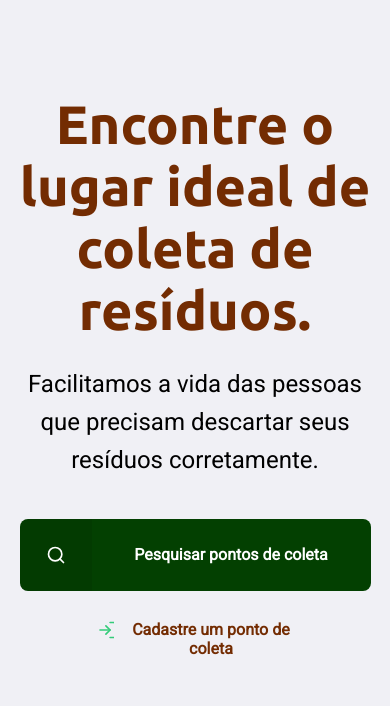
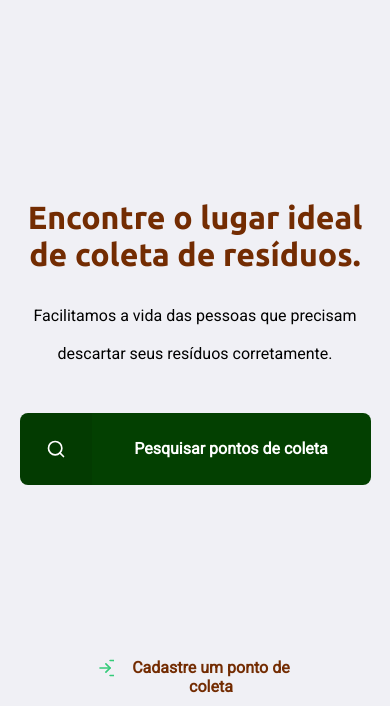
Before and after one commit to eduardoc7/capicollect, a website: page src/views/index.html in a window 390 px wide. Shown: the part 138-844 px from the top of the page. Drawn offline with nearby package versions, Linux system fonts and the light colour scheme; files that its build step writes are made by us from their sources.

Commit message:
fixing responsive.css

```diff
--- a/package.json
+++ b/package.json
@@ -1,7 +1,7 @@
 {
   "name": "nlw",
   "scripts": {
-    "start": "node server.js"
+    "start": "node src/server.js"
   },
   "dependencies": {
     "express": "^4.17.1",
--- a/public/styles/home.css
+++ b/public/styles/home.css
@@ -1,7 +1,8 @@
-
 #page-home {
     height: 100vh;
-
+    background: url("../../assets/home-background2.png") no-repeat bottom;
+    background-position: 40vw;
+    background-size: 60rem;
 }
 
 #page-home .content {
--- a/public/styles/responsive.css
+++ b/public/styles/responsive.css
@@ -1,6 +1,6 @@
 @media (max-width: 900px) {
     #page-home {
-        background-position-x: 70vw;
+        background: none;
     }
 
     #page-home .content {
@@ -10,7 +10,7 @@
 
     #page-home header a {
         position: absolute;
-        bottom: 48px;
+        bottom: 10px;
 
         left: 50%;
         transform: translateX(-50%);
@@ -18,6 +18,14 @@
 
     #page-home main {
         align-items: center;
+    }
+    #page-home main h1 {
+        margin-top: 0;
+        font-size: 2rem;
+    }
+    #page-home main p {
+        font-size: 1rem;
+
     }
 
     #page-search-results .cards {
@@ -45,6 +53,6 @@
 
 @media (max-height: 760px) {
     #page-home {
-        background-position-y: 200px;
+        background-position-y: 138px;
     }
 }
--- a/src/views/layout.html
+++ b/src/views/layout.html
@@ -6,7 +6,7 @@
 
 
     {% block title %}
-        <title>Ecoleta</title>
+        <title>Capi Collect </title>
     {% endblock title %}
 
 
```
Also changed, not shown: public/assets/home-background.png (added), public/assets/home-background.svg (deleted), public/assets/home-background2.png (added), public/assets/logo.svg (deleted).
